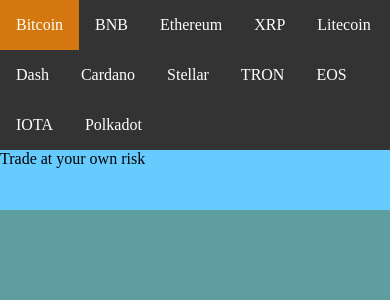
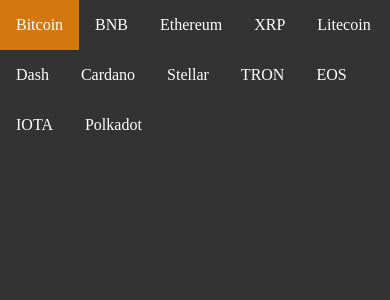
Before and after one commit to panostraf/stock_alerts, a Flask app: template app/templates/index.html in a window 390 px wide. Shown: the top 300 px of the page. Run offline with Flask 2, Linux system fonts and the light colour scheme; the template is opened without the code that fills it, so the values that code supplies are empty.

Commit message:
change colors cc

```diff
--- a/app/static/styles/main.css
+++ b/app/static/styles/main.css
@@ -68,7 +68,7 @@ footer {
   /* bottom:0; */
   width:100%;
   height:60px;   /* Height of the footer */
-  background:#6cf;
+  /* background:#6cf;  */
 }
 
 
@@ -93,7 +93,7 @@ div.chart{
 
 @media  (max-width : 600px){
   body{
-    background-color: cadetblue;
+    background-color:  #333333;
   }
 
 
--- a/app/templates/index.html
+++ b/app/templates/index.html
@@ -18,7 +18,7 @@
     </body>
 
     <footer>
-        Trade at your own risk
+        <!-- Trade at your own risk -->
     </footer>
 
 </html>
```
